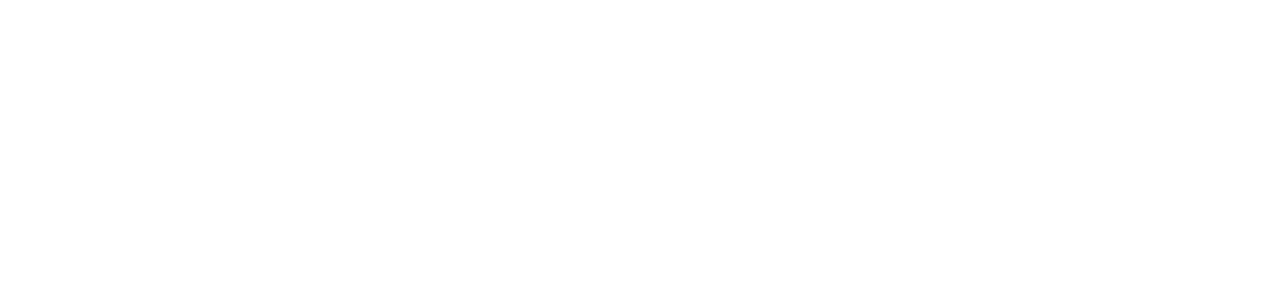
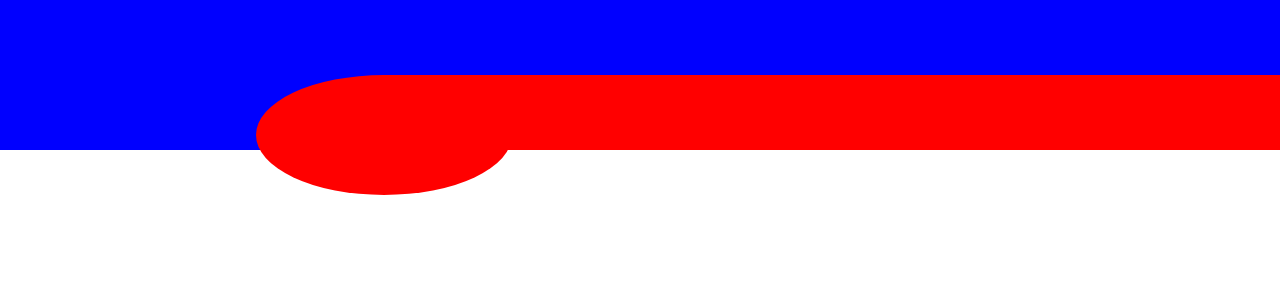
Before and after one commit to TonyDMorris/TonyDMorris.github.io, a React (Create React App) app: page / in a window 1280 px wide. Shown: the top 300 px of the page. Built offline with nearby package versions, Linux system fonts and the light colour scheme.

Commit message:
nav design complete

```diff
--- a/src/App.css
+++ /dev/null
@@ -1,38 +0,0 @@
-.App {
-  text-align: center;
-}
-
-.App-logo {
-  height: 40vmin;
-  pointer-events: none;
-}
-
-@media (prefers-reduced-motion: no-preference) {
-  .App-logo {
-    animation: App-logo-spin infinite 20s linear;
-  }
-}
-
-.App-header {
-  background-color: #282c34;
-  min-height: 100vh;
-  display: flex;
-  flex-direction: column;
-  align-items: center;
-  justify-content: center;
-  font-size: calc(10px + 2vmin);
-  color: white;
-}
-
-.App-link {
-  color: #61dafb;
-}
-
-@keyframes App-logo-spin {
-  from {
-    transform: rotate(0deg);
-  }
-  to {
-    transform: rotate(360deg);
-  }
-}
--- a/src/App.js
+++ b/src/App.js
@@ -1,11 +1,12 @@
 import React from 'react';
-import logo from './logo.svg';
-import './App.css';
+
+
+import Header from './components/header/Header';
 
 function App() {
   return (
-    <div className="App">
-
+    <div style={{width:"100vw"}} className="App">
+  <Header/>
     </div>
   );
 }
--- a/src/components/header/Header.jsx
+++ b/src/components/header/Header.jsx
@@ -1,13 +1,49 @@
-import React from 'react'
+import React from "react";
+import styled from "styled-components";
+export default function Header() {
+  return (
+    <TopBar>
+      <Nav>
+        <NavLeftSpoiler>
+          <Circle />
+        </NavLeftSpoiler>
+      </Nav>
+    </TopBar>
+  );
+}
 
-export default function Header() {
-const header = styled.div`
+const TopBar = styled.div`
+  width: 100%;
+  height: 150px;
+  background-color: blue;
+  display: flex;
+`;
 
-s`
+const Nav = styled.div`
+  display: flex;
+  flex-direction: row;
+  height: 75px;
+  width: 100%;
+  background-color: red;
+  align-self: flex-end;
+`;
 
-    return (
-        <div>
+const NavLeftSpoiler = styled.div`
+  width: 30%;
+  height: 100%;
+  background-color: blue;
+  display: flex;
+  flex-direction: column;
+`;
 
-        </div>
-    )
-}
+const Circle = styled.div`
+  height: 120px;
+  width: 20%;
+  background-color: red;
+  border-radius: 50%;
+  transform: translate(100%, 62.5%);
+  position: absolute;
+  top: 0;
+  left: 0;
+  z-index: 1;
+`;
```
Also changed, not shown: src/components/header/Nav.jsx (+2 -8 lines).
